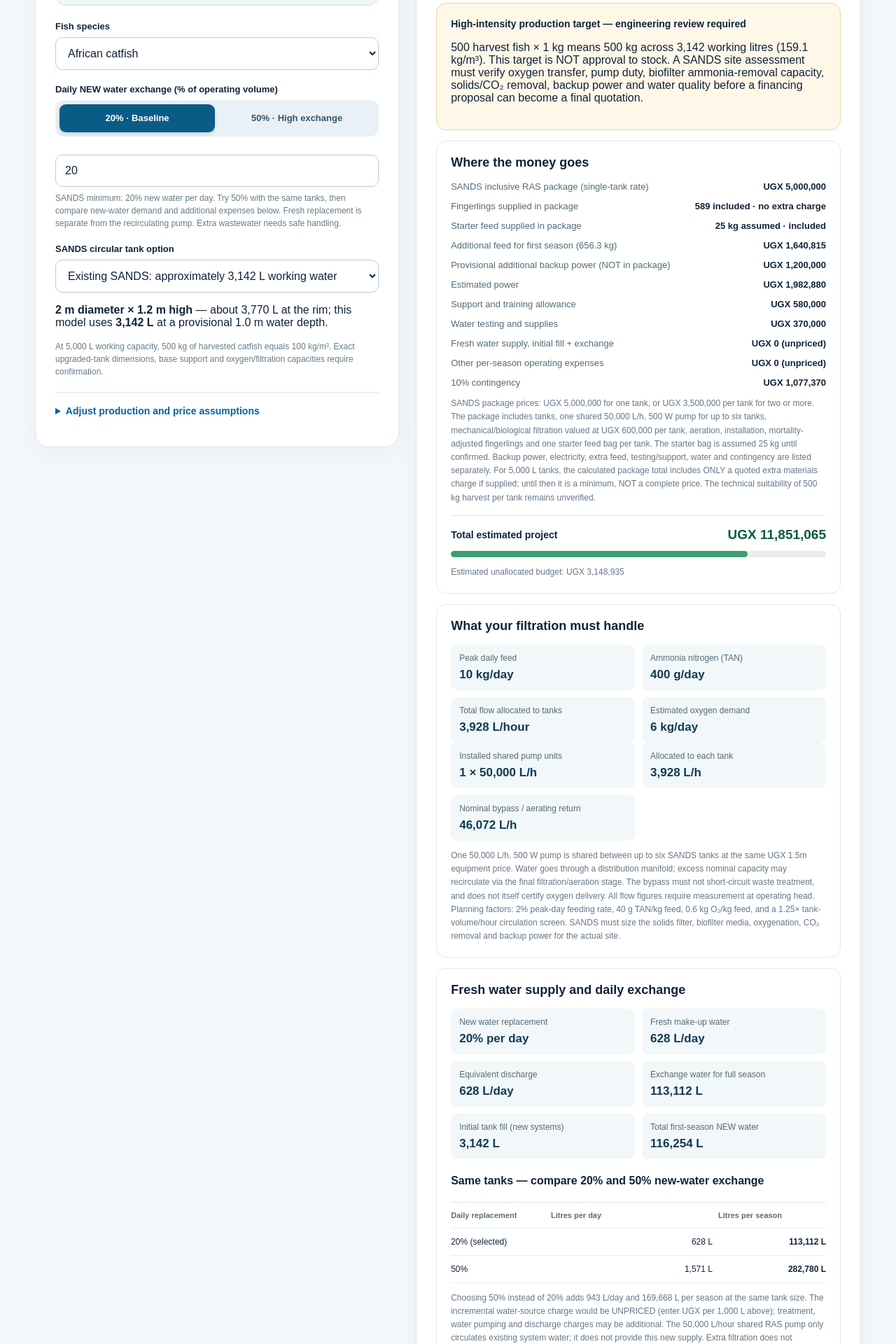
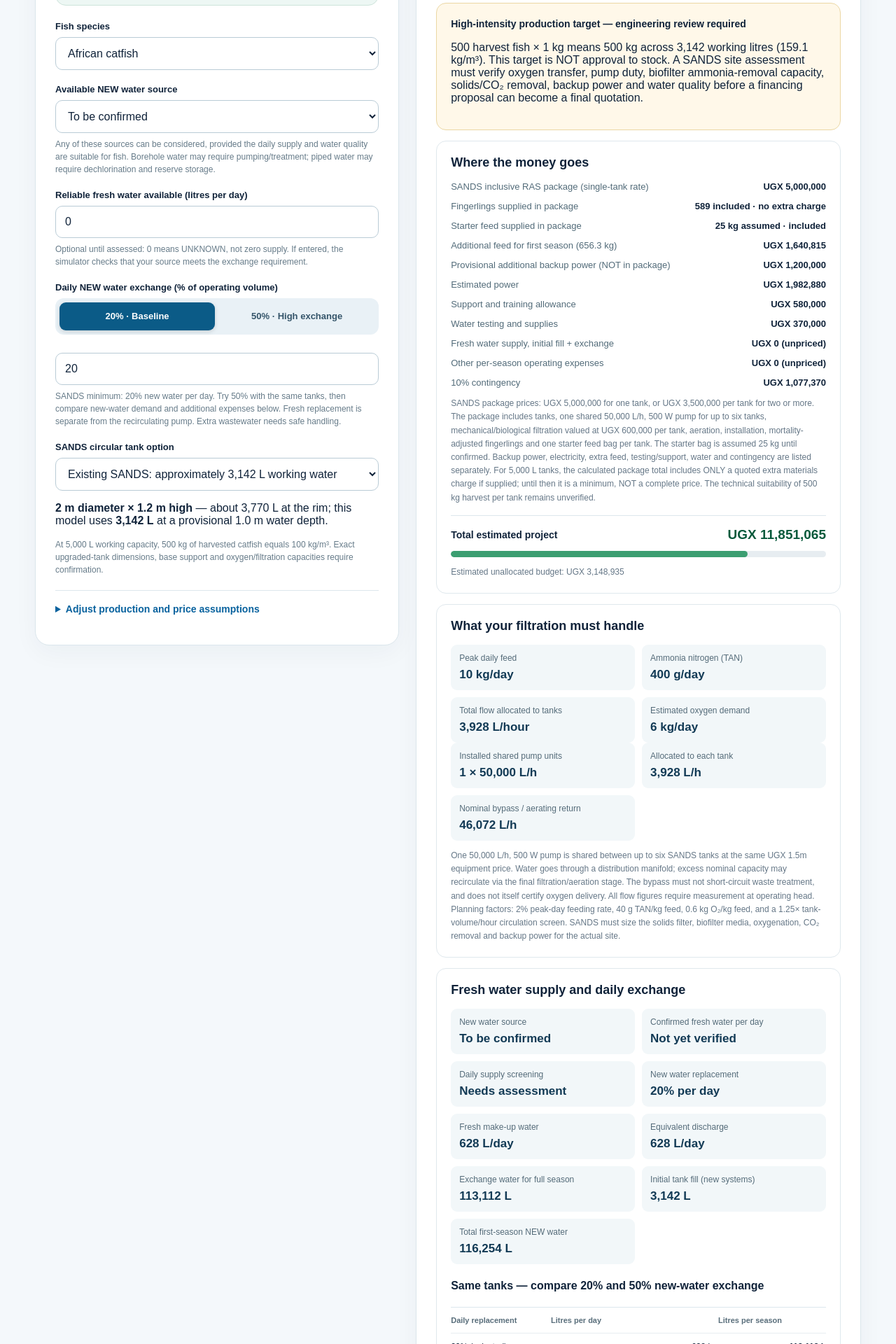
Before and after one commit to jmuhairwe-glitch/sands-website, a Next.js app: page /finance in a window 1280 px wide. Shown: the part 900-2820 px from the top of the page at 70% size. Built offline with nearby package versions, Linux system fonts and the light colour scheme.

Commit message:
Let clients select piped, borehole or other water and check daily supply against exchange requirement

```diff
--- a/app/finance/FinanceCalculator.tsx
+++ b/app/finance/FinanceCalculator.tsx
@@ -65,6 +65,8 @@
     "Complete SANDS package price: " + ugx(result.packageCost),
     "Starter feed included (estimated): " + quantity(result.includedStarterFeedKg, 1) + " kg",
     "Daily fresh water exchange: " + inputs.waterExchangePct + "% (" + quantity(result.dailyFreshWaterLitres) + " L/day)",
+    "Water source: " + ({piped:"NWSC/piped",borehole:"Borehole",other:"Other reliable source",unspecified:"To confirm"}[inputs.waterSource]),
+    "Reliable fresh water available: " + (inputs.availableNewWaterLpd > 0 ? quantity(inputs.availableNewWaterLpd) + " L/day" : "Not confirmed"),
     "Estimated project cost: " + ugx(result.projectTotal),
     "Requested: on-site assessment and itemised quote.",
   ].join("\n");
@@ -116,6 +118,21 @@
             </select>
           </div>
 
+          <div className="financeField">
+            <label htmlFor="farmWaterSource">Available NEW water source</label>
+            <select id="farmWaterSource" value={inputs.waterSource} onChange={e => set({ waterSource: e.target.value as FarmInputs["waterSource"] })}>
+              <option value="unspecified">To be confirmed</option>
+              <option value="piped">NWSC / piped water</option>
+              <option value="borehole">Borehole / well</option>
+              <option value="other">Other reliable fresh water source</option>
+            </select>
+            <small>Any of these sources can be considered, provided the daily supply and water quality are suitable for fish. Borehole water may require pumping/treatment; piped water may require dechlorination and reserve storage.</small>
+          </div>
+          <div className="financeField">
+            <label htmlFor="availableWater">Reliable fresh water available (litres per day)</label>
+            <Numeric id="availableWater" value={inputs.availableNewWaterLpd} min={0} max={100000000} step={100} onChange={availableNewWaterLpd => set({ availableNewWaterLpd })}/>
+            <small>Optional until assessed: 0 means UNKNOWN, not zero supply. If entered, the simulator checks that your source meets the exchange requirement.</small>
+          </div>
           <div className="financeField">
             <label htmlFor="waterExchangePct">Daily NEW water exchange (% of operating volume)</label>
             <div className="financeMode" role="group" aria-label="Daily water exchange presets">
@@ -246,6 +263,9 @@
           <div className="financePanel">
             <h3>Fresh water supply and daily exchange</h3>
             <div className="financeMetrics">
+              <div><small>New water source</small><strong>{({piped: "NWSC / piped water", borehole: "Borehole / well", other: "Other source", unspecified: "To be confirmed"}[inputs.waterSource])}</strong></div>
+              <div><small>Confirmed fresh water per day</small><strong>{result.waterSourceCapacityKnown ? quantity(inputs.availableNewWaterLpd) + " L/day" : "Not yet verified"}</strong></div>
+              <div><small>Daily supply screening</small><strong>{!result.waterSourceCapacityKnown ? "Needs assessment" : result.sufficientFreshWater ? "Sufficient volume (initial screen)" : "INSUFFICIENT volume"}</strong></div>
               <div><small>New water replacement</small><strong>{quantity(inputs.waterExchangePct)}% per day</strong></div>
               <div><small>Fresh make-up water</small><strong>{quantity(result.dailyFreshWaterLitres)} L/day</strong></div>
               <div><small>Equivalent discharge</small><strong>{quantity(result.dailyDischargeLitres)} L/day</strong></div>
@@ -264,6 +284,7 @@
                 </div>
               ))}
             </div>
+            <p className="financeMuted">Water can come from NWSC/piped supply, borehole or another reliable source. Its quality must be tested, and storage or flow reliability verified. Entering a daily available amount lets the planner screen it against new-water demand. This does not prove suitability of the water chemistry or biosecurity.</p>
             <p className="financeMuted">Choosing 50% instead of 20% adds {quantity(result.volumeLitres * .30)} L/day and {quantity(result.volumeLitres * .30 * inputs.cycleDays)} L per season at the same tank size. The incremental water-source charge would be {inputs.waterCostPer1000L === 0 ? "UNPRICED (enter UGX per 1,000 L above)" : ugx(result.volumeLitres * .30 * inputs.cycleDays / 1000 * inputs.waterCostPer1000L)}; treatment, water pumping and discharge charges may be additional. The 50,000 L/hour shared RAS pump only circulates existing system water; it does not provide this new supply. Extra filtration does not guarantee the 500 kg/tank harvest: check biofilter TAN capacity, solids capture, oxygen transfer and CO₂ removal.</p>
           </div>
 
```
